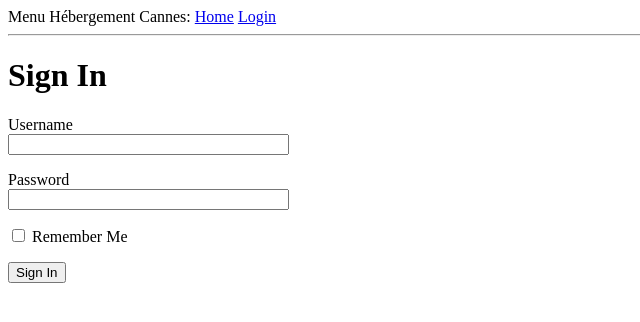
After one commit to GenesisVie/Cannes_a_peche, a Flask app: page /login in a window 1280 px wide. The commit adds this page. Shown: the top 322 px of the page, without its empty margins (0-640 px from the left). Run offline with Flask 2, Linux system fonts and the light colour scheme.

Commit message:
sign in form

```diff
--- a/gestionH/app/__init__.py
+++ b/gestionH/app/__init__.py
@@ -1,5 +1,7 @@
 from flask import Flask
+from config import Config
 
 app = Flask(__name__)
+app.config.from_object(Config)
 
 from app import routes
--- /dev/null
+++ b/gestionH/app/forms.py
@@ -0,0 +1,10 @@
+from flask_wtf import FlaskForm
+from wtforms import StringField, PasswordField, BooleanField, SubmitField
+from wtforms.validators import DataRequired
+
+
+class LoginForm(FlaskForm):
+    username = StringField('Username', validators=[DataRequired()])
+    password = PasswordField('Password', validators=[DataRequired()])
+    remember_me = BooleanField('Remember Me')
+    submit = SubmitField('Sign In')
--- a/gestionH/app/routes.py
+++ b/gestionH/app/routes.py
@@ -1,8 +1,19 @@
 from app import app
-from flask import render_template
+from flask import render_template, flash, redirect, url_for
+from app.forms import LoginForm
 
 
 @app.route('/')
 @app.route('/index')
 def index():
     return render_template('index.html', title='Home')
+
+
+@app.route('/login', methods=['GET', 'POST'])
+def login():
+    form = LoginForm()
+    if form.validate_on_submit():
+        flash('Login requested for user {}, remember_me={}'.format(
+            form.username.data, form.remember_me.data))
+        return redirect(url_for('index'))
+    return render_template('login.html', title='Sign In', form=form)
--- a/gestionH/app/templates/base.html
+++ b/gestionH/app/templates/base.html
@@ -7,8 +7,20 @@
       {% endif %}
     </head>
     <body>
-        <div>Hébergement Cannes: <a href="/index">Home</a></div>
+        <div>Menu Hébergement Cannes:
+          <a href="{{ url_for('index') }}">Home</a>
+          <a href="{{ url_for('login') }}">Login</a>
+        </div>
         <hr>
+        {% with messages = get_flashed_messages() %}
+        {% if messages %}
+        <ul>
+            {% for message in messages %}
+            <li>{{ message }}</li>
+            {% endfor %}
+        </ul>
+        {% endif %}
+        {% endwith %}
         {% block content %}{% endblock %}
     </body>
 </html>
--- /dev/null
+++ b/gestionH/app/templates/login.html
@@ -0,0 +1,24 @@
+{% extends "base.html" %}
+
+{% block content %}
+    <h1>Sign In</h1>
+    <form action="" method="post">
+        {{ form.hidden_tag() }}
+        <p>
+            {{ form.username.label }}<br>
+            {{ form.username(size=32) }}<br>
+            {% for error in form.username.errors %}
+            <span style="color: red;">[{{ error }}]</span>
+            {% endfor %}
+        </p>
+        <p>
+            {{ form.password.label }}<br>
+            {{ form.password(size=32) }}<br>
+            {% for error in form.password.errors %}
+            <span style="color: red;">[{{ error }}]</span>
+            {% endfor %}
+        </p>
+        <p>{{ form.remember_me() }} {{ form.remember_me.label }}</p>
+        <p>{{ form.submit() }}</p>
+    </form>
+{% endblock %}
--- /dev/null
+++ b/gestionH/config.py
@@ -0,0 +1,5 @@
+import os
+
+
+class Config(object):
+    SECRET_KEY = os.environ.get('SECRET_KEY') or 'you-will-never-guess'
```
